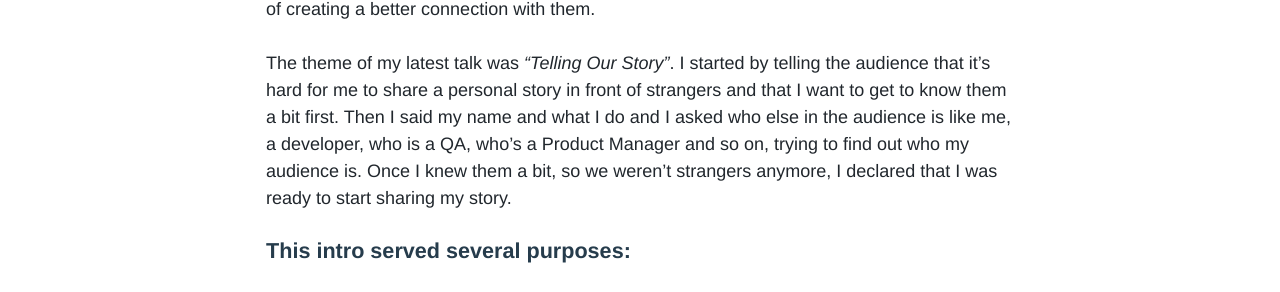
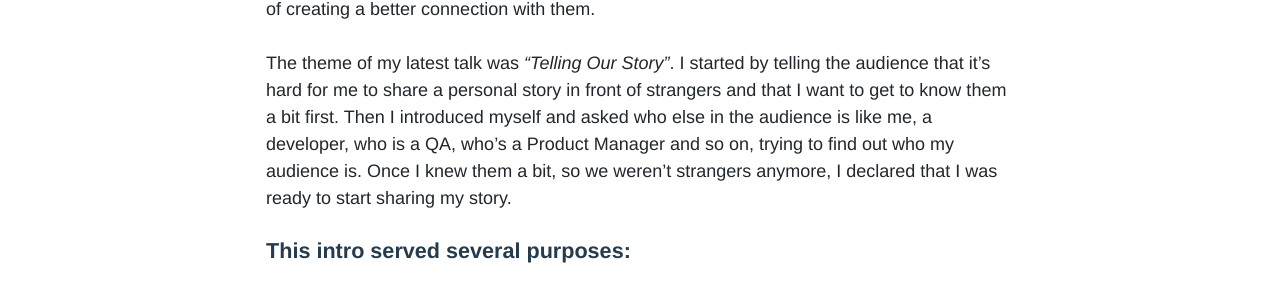
Before and after one commit to upday/upday.github.io, a Jekyll site: the page built from _posts/blog/2017-03-09-public_speaking_intros.md, in a window 1280 px wide. Shown: the part 884-1176 px from the top of the page. Built offline with Jekyll 4.4.1, drawn with Linux system fonts in a browser that asks for light colours; nearby versions of some CDN libraries; some web fonts are replaced; comment, search, counter and statistics services are not loaded.

Commit message:
small changes

```diff
--- a/_posts/blog/2017-03-09-public_speaking_intros.md
+++ b/_posts/blog/2017-03-09-public_speaking_intros.md
@@ -25,7 +25,7 @@ The <a href="https://www.ted.com/read/ted-talks-the-official-ted-guide-to-public
 
 I decided to embrace the emotions and share them with my audience, to use them as a way of creating a better connection with them.
 
-The theme of my latest talk was *"Telling Our Story"*. I started by telling the audience that it’s hard for me to share a personal story in front of strangers and that I want to get to know them a bit first. Then I said my name and what I do and I asked who else in the audience is like me, a developer, who is a QA, who’s a Product Manager and so on, trying to find out who my audience is. Once I knew them a bit, so we weren’t strangers anymore, I declared that I was ready to start sharing my story.
+The theme of my latest talk was *"Telling Our Story"*. I started by telling the audience that it’s hard for me to share a personal story in front of strangers and that I want to get to know them a bit first. Then I introduced myself and asked who else in the audience is like me, a developer, who is a QA, who’s a Product Manager and so on, trying to find out who my audience is. Once I knew them a bit, so we weren’t strangers anymore, I declared that I was ready to start sharing my story.
 
 #### This intro served several purposes:
 * **It allows the audience to identify with the speaker** — for most of us is hard to share personal details on stage.
```
